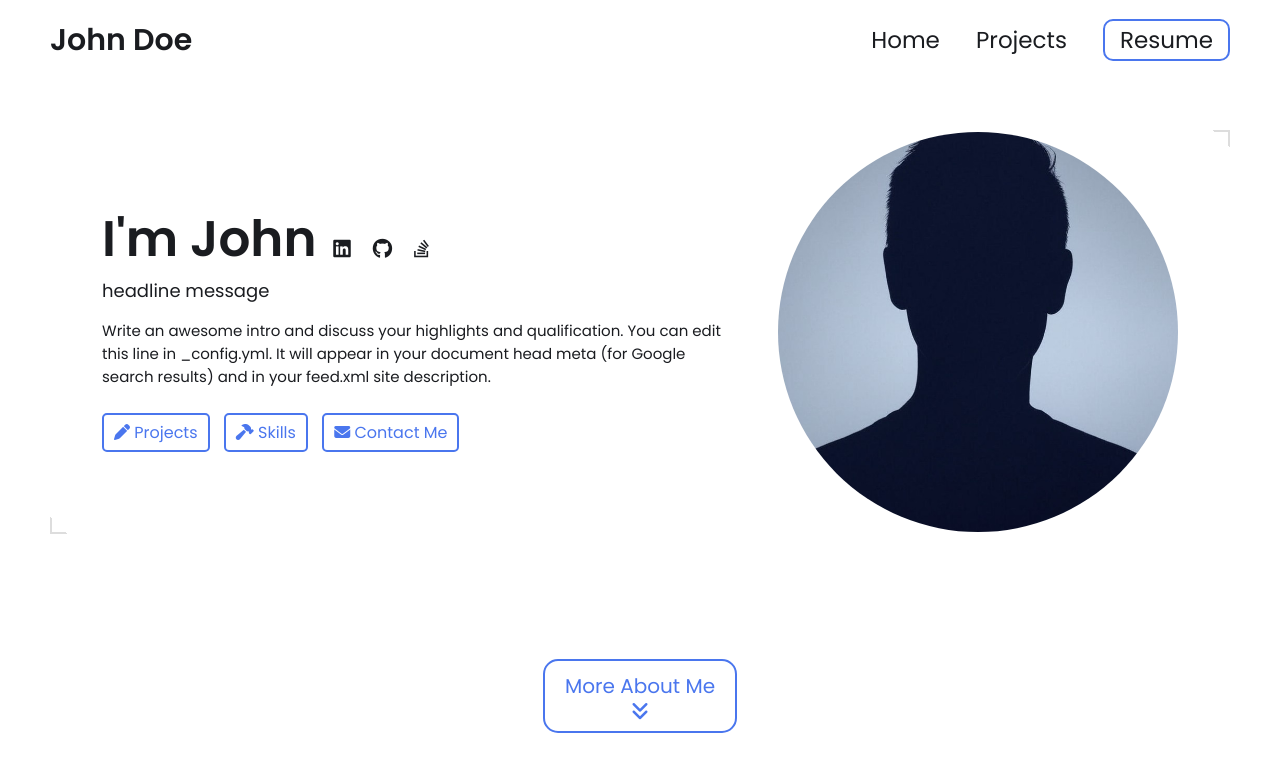
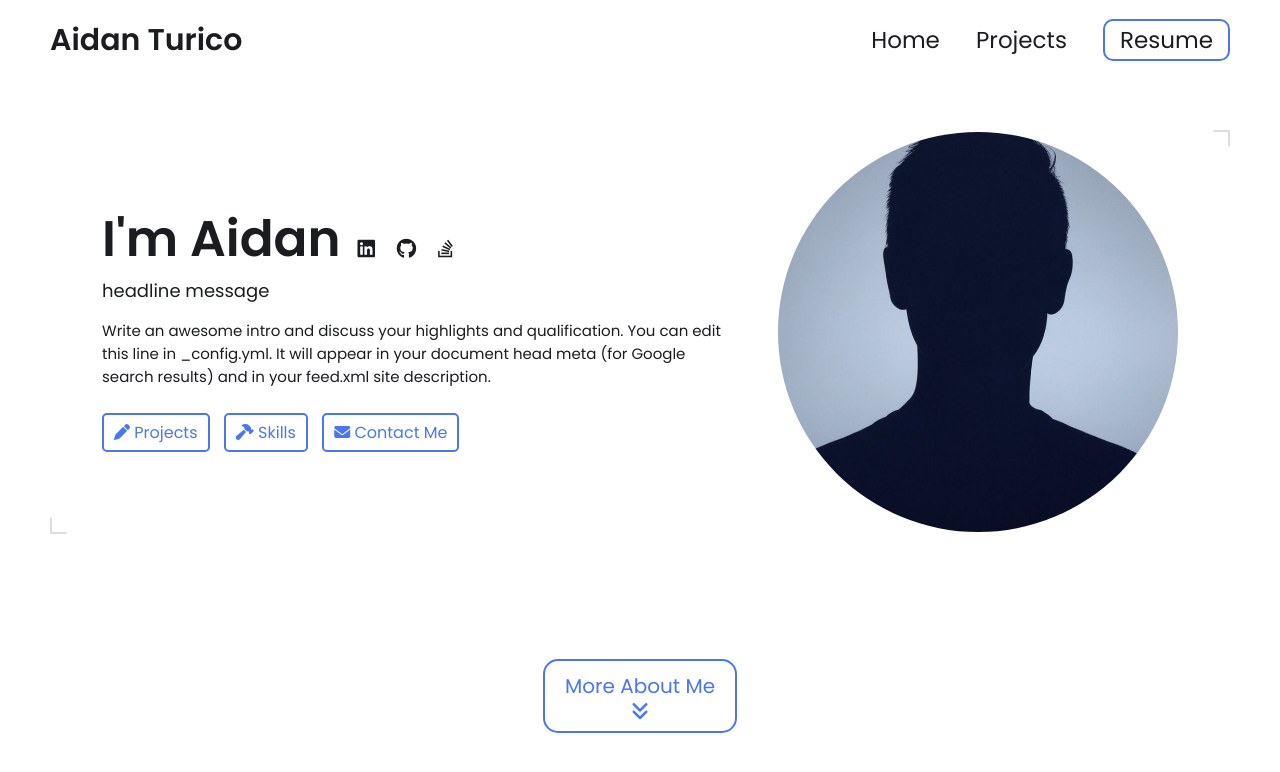
Before and after one commit to ATurico26/Aturico26.github.io, a Jekyll site: the page built from index.html, in a window 1280 px wide and 900 px high. Shown: the top 772 px of the window. Built offline with Jekyll 4.4.1, drawn with Linux system fonts in a browser that asks for light colours.

Commit message:
Update _config.yml

```diff
--- a/_config.yml
+++ b/_config.yml
@@ -7,12 +7,12 @@
 
 # Main Page Setup
 
-title: John Doe's Portfolio # This is what shows up in the tab of the browser
+title: Aidan Turico's Portfolio # This is what shows up in the tab of the browser
 
 
 
 # Hero Section
-name: John Doe
+name: Aidan Turico
 headline: headline message
 description: >- # dont remove this line. this will ignore all new lines until the next section
   Write an awesome intro and discuss your highlights and qualification. You can edit this
@@ -32,7 +32,7 @@ resume-url: https://drive.google.com/file/d/13Z3duVzh-gguPU5r03oJVEE6rV9rd3DS/vi
 
 external-links:    # input only your own url slug. The icons with missing entries will not appear.
   linkedin: test    # https://www.linkedin.com/in/{your url slug}
-  github: leea12    # https://github.com/{your url slug}
+  github: ATurico26    # https://github.com/{your url slug}
   stackoverflow: test      # https://stackoverflow.com/users/{your url slug}
   medium:            # https://medium.com/@{your url slug}
   x-twitter:   # https://x.com/{your url slug}
```
